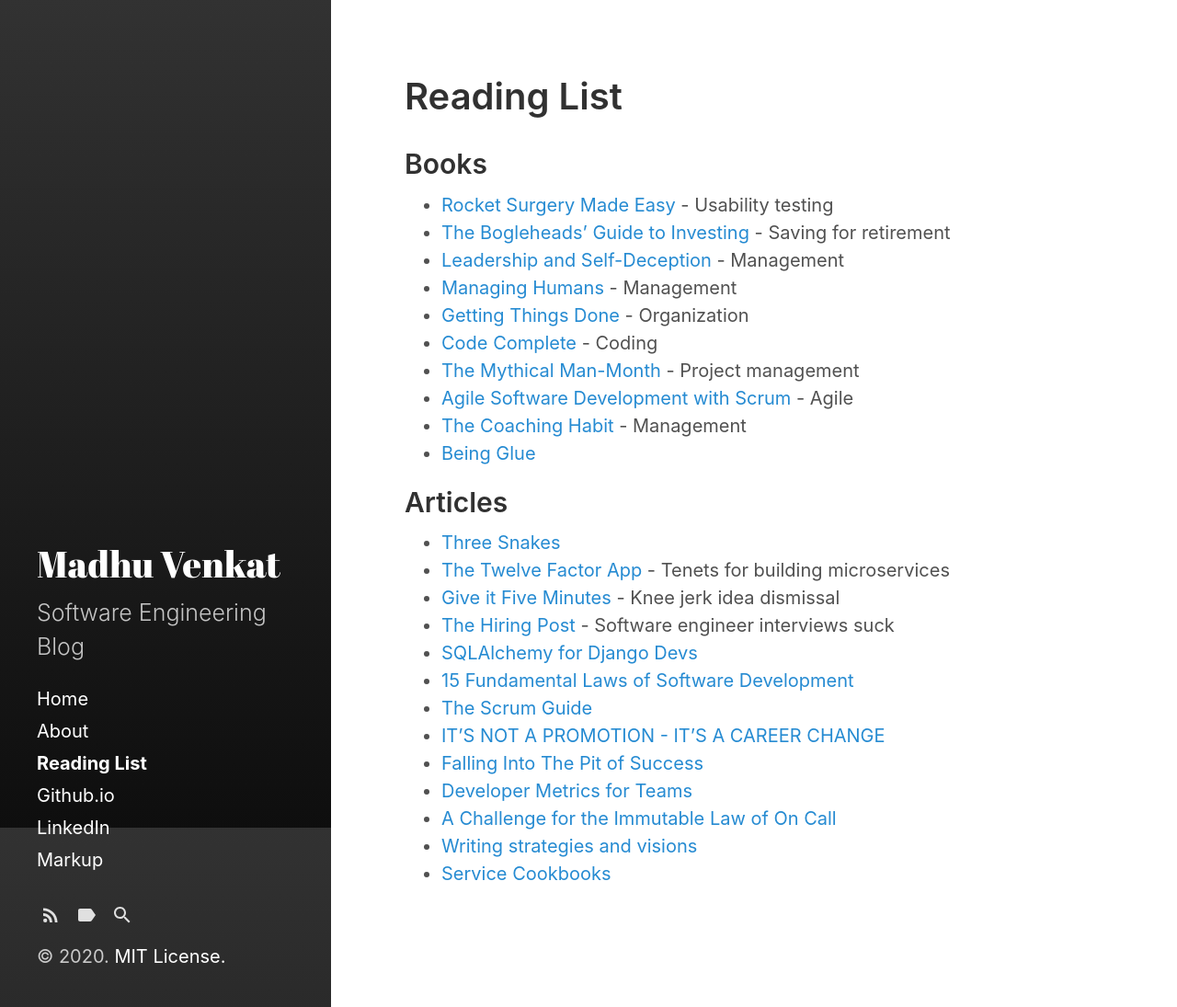
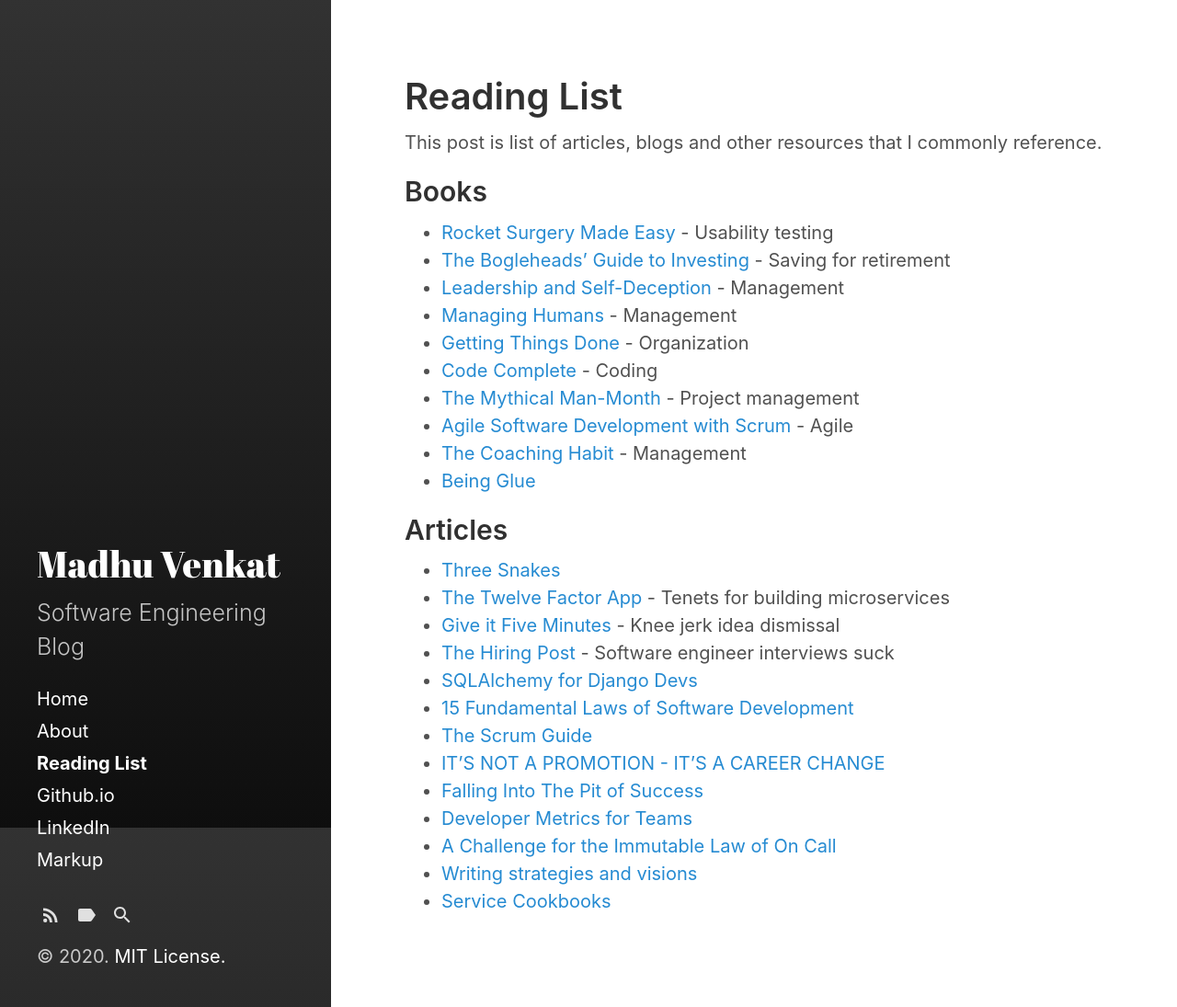
Before and after one commit to madhuvenkatk/blog, a Jekyll site: the page built from category/edge-case.md, in a window 1280 px wide and 1095 px high. Shown: the whole window at 92% size. Built offline with Jekyll 4.4.1, drawn with Linux system fonts in a browser that asks for light colours.

Commit message:
reading list

```diff
--- a/category/edge-case.md
+++ b/category/edge-case.md
@@ -2,6 +2,9 @@
 layout: category
 title: Reading List
 ---
+
+This post is list of articles, blogs and other resources that I commonly reference.
+
 <h2>Books</h2>
 
 <ul>
```
